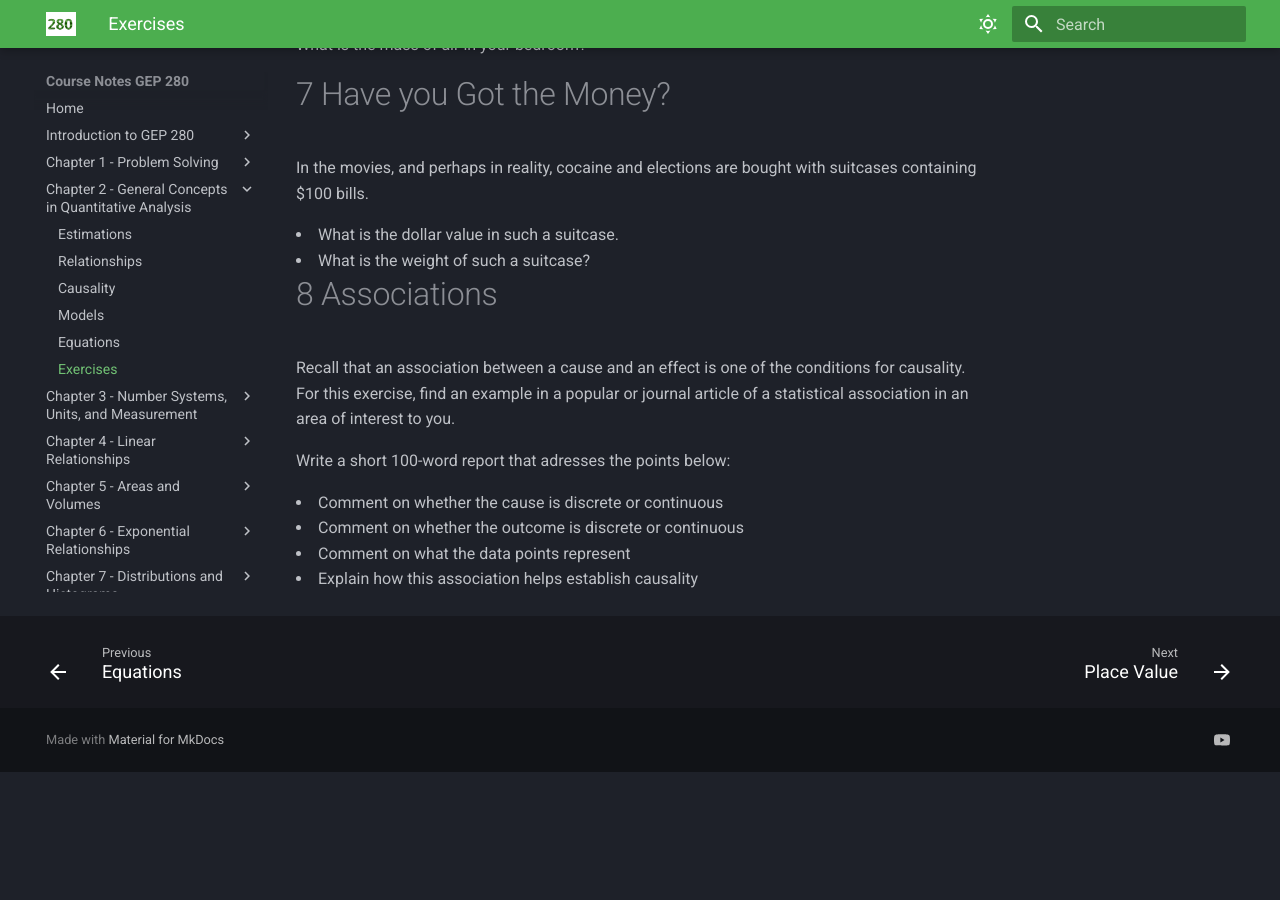
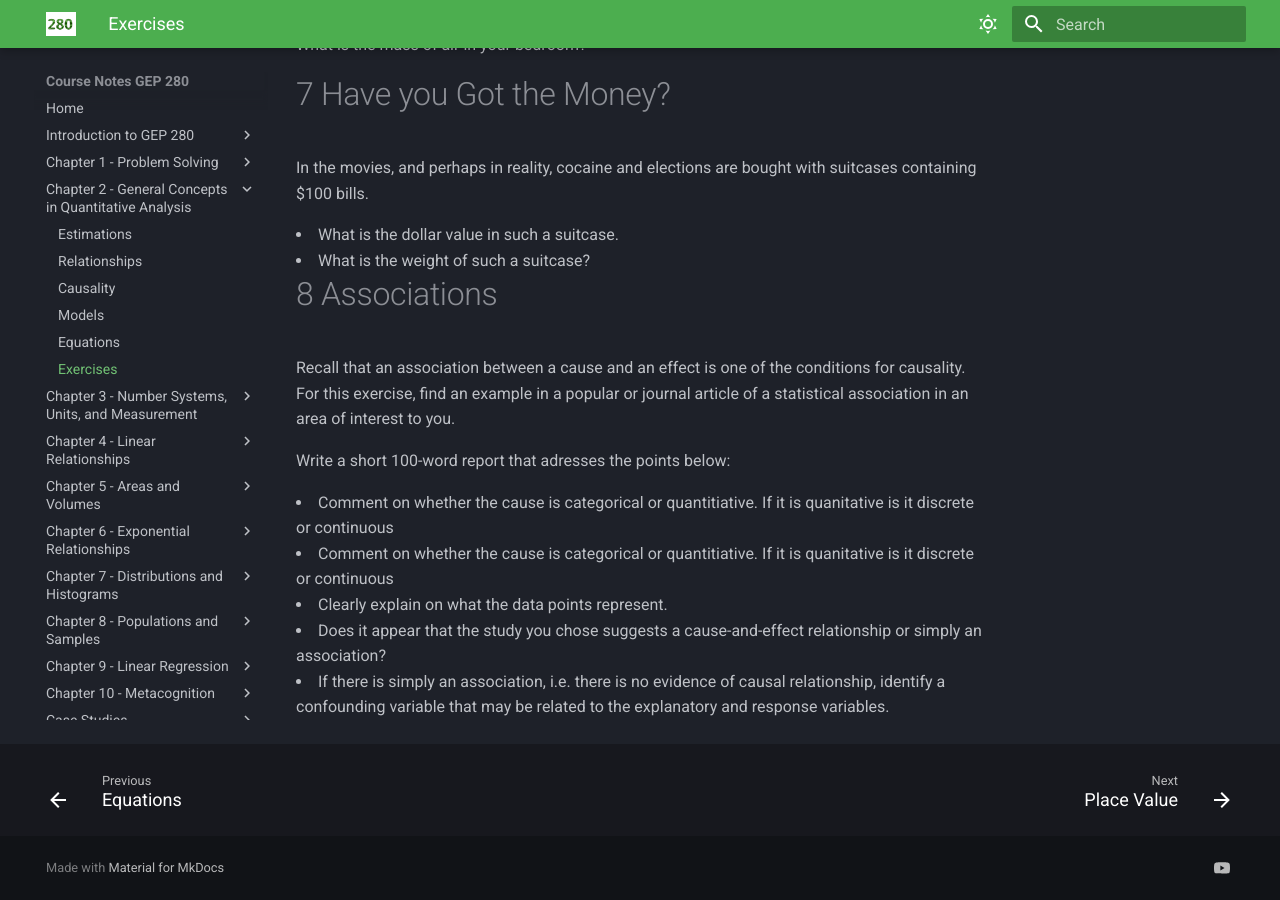
Before and after one commit to wgalbraith/280, an MkDocs documentation site: the page built from docs_student/estimations-exercises.md, in a window 1280 px wide and 900 px high, scrolled down 1349 px. Built offline with MkDocs 1.6.1 and Material for MkDocs 9.7.7, drawn with Linux system fonts in a browser that asks for light colours; nearby versions of some CDN libraries; some web fonts are replaced; library files that are not in the unit come from our copies; before the commit the page ends 2121 px from its top, so only the background shows below that.

Commit message:
Update estimations-exercises.md

```diff
--- a/docs_student/estimations-exercises.md
+++ b/docs_student/estimations-exercises.md
@@ -43,8 +43,9 @@ the conditions for causality. For this exercise, find an example in a
 popular or journal article of a statistical association in an area of
 interest to you.</p>
 <p>Write a short 100-word report that adresses the points below:</p>
-<li>Comment on whether the cause is discrete or continuous</li>
-<li>Comment on whether the outcome is discrete or continuous</li>
-<li>Comment on what the data points represent</li>
-<li>Explain how this association helps establish causality</li>
+<li>Comment on whether the cause is categorical or quantitiative. If it is quanitative is it discrete or continuous</li>
+<li>Comment on whether the cause is categorical or quantitiative. If it is quanitative is it discrete or continuous</li>
+<li>Clearly explain on what the data points represent.</li>
+<li>Does it appear that the study you chose suggests a cause-and-effect relationship or simply an association?</li>
+<li>If there is simply an association, i.e. there is no evidence of causal relationship, identify a confounding variable that may be related to the explanatory and response variables.</li>
 </ul>
```
